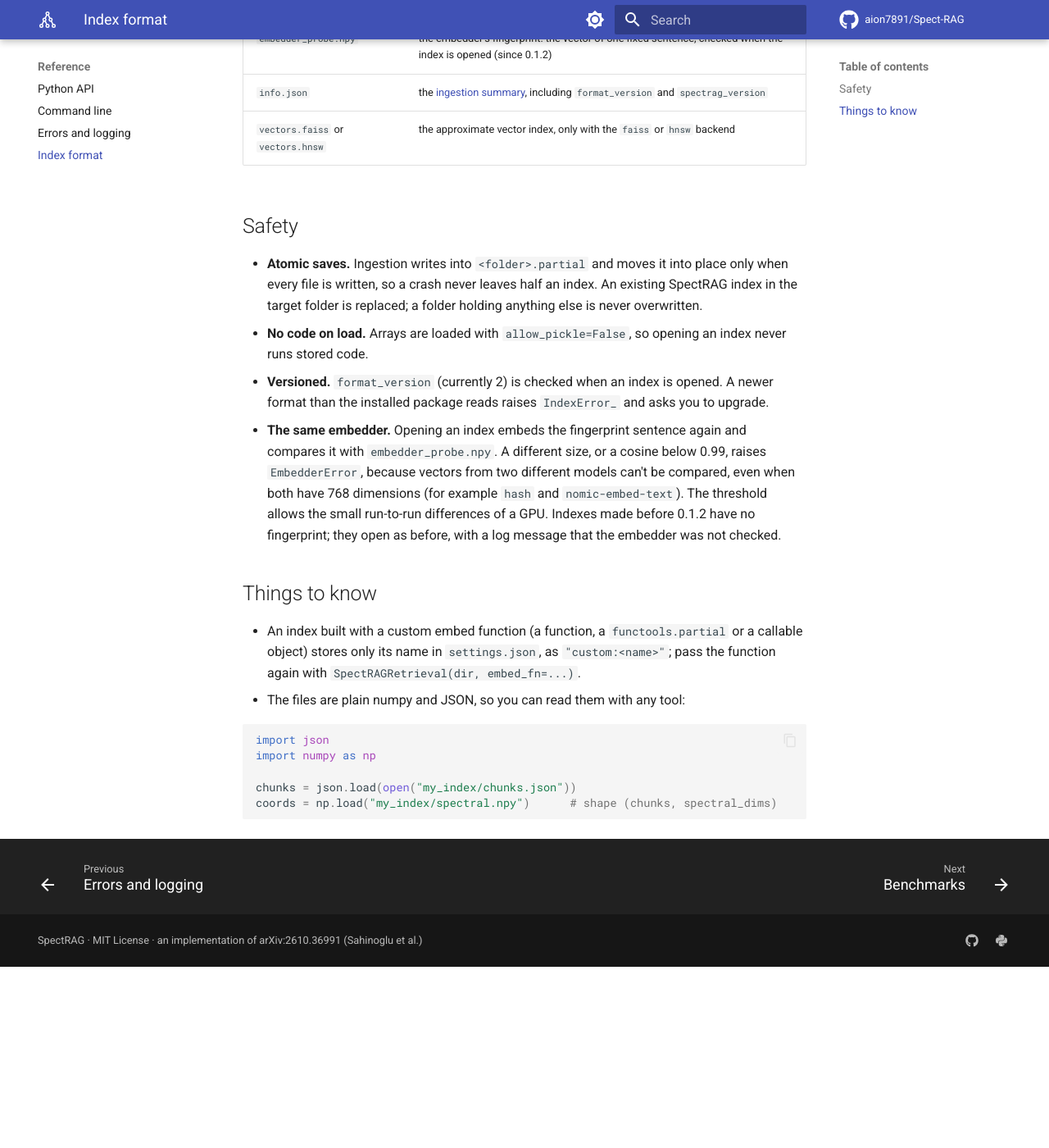
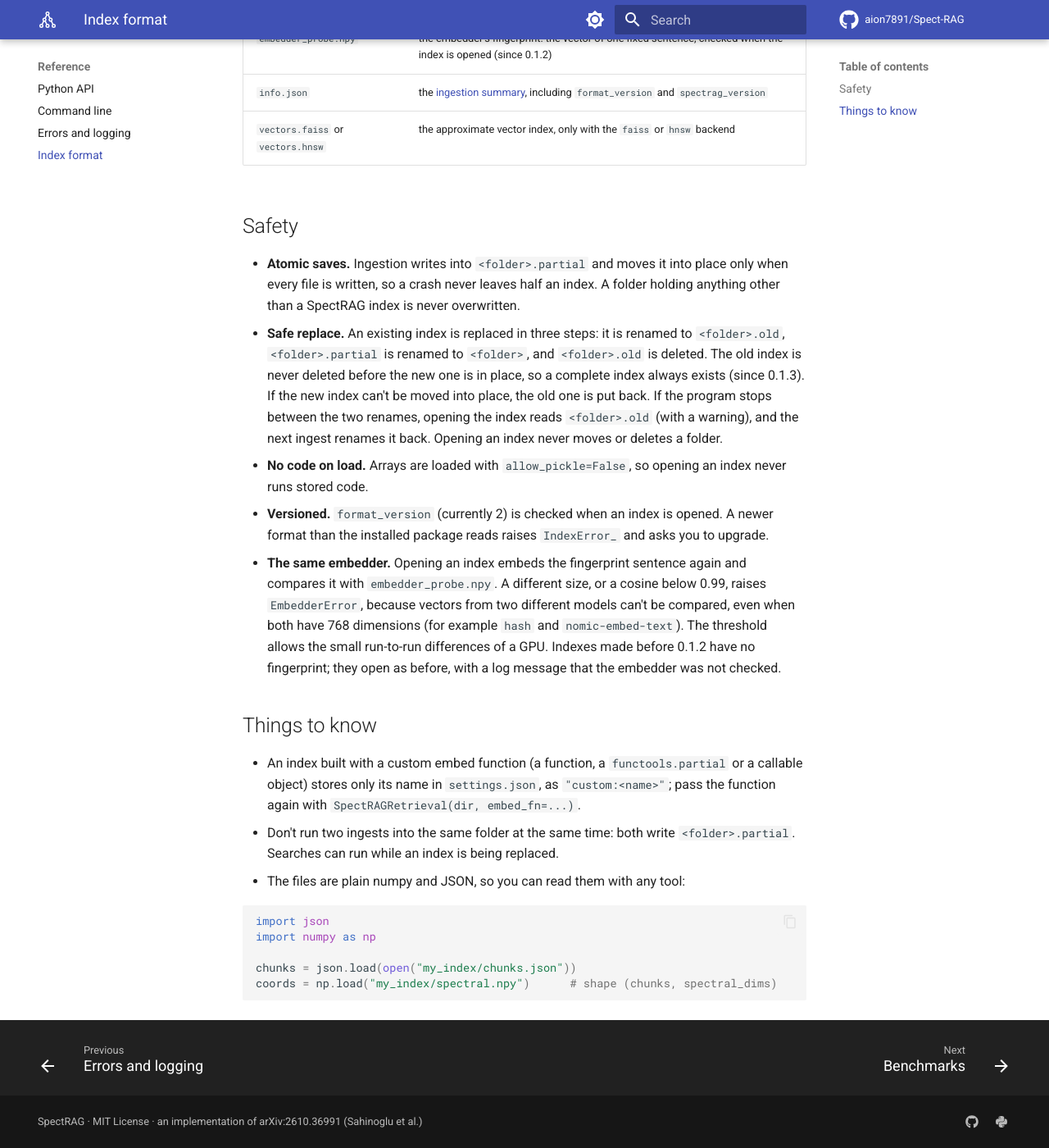
Before and after one commit to aion7891/Spect-RAG, an MkDocs documentation site: the page built from docs/reference/index-format.md, in a window 1280 px wide and 1400 px high, scrolled down 737 px. Shown: the whole window at 82% size. Built offline with MkDocs 1.6.1 and Material for MkDocs 9.7.7, drawn with Linux system fonts in a browser that asks for light colours; comment, search, counter and statistics services are not loaded; before the commit the page ends 1916 px from its top, so only the background shows below that.

Commit message:
docs: describe the safe index replace and its one remaining limit

````diff
--- a/docs/reference/index-format.md
+++ b/docs/reference/index-format.md
@@ -23,8 +23,15 @@ edge signals are one `.npz`, and everything else is JSON.
 ## Safety
 
 * **Atomic saves.** Ingestion writes into `<folder>.partial` and moves it into place only when
-  every file is written, so a crash never leaves half an index. An existing SpectRAG index in
-  the target folder is replaced; a folder holding anything else is never overwritten.
+  every file is written, so a crash never leaves half an index. A folder holding anything other
+  than a SpectRAG index is never overwritten.
+* **Safe replace.** An existing index is replaced in three steps: it is renamed to
+  `<folder>.old`, `<folder>.partial` is renamed to `<folder>`, and `<folder>.old` is deleted.
+  The old index is never deleted before the new one is in place, so a complete index always
+  exists (since 0.1.3). If the new index can't be moved into place, the old one is put back.
+  If the program stops between the two renames, opening the index reads `<folder>.old` (with a
+  warning), and the next ingest renames it back. Opening an index never moves or deletes a
+  folder.
 * **No code on load.** Arrays are loaded with `allow_pickle=False`, so opening an index never
   runs stored code.
 * **Versioned.** `format_version` (currently 2) is checked when an index is opened. A newer
@@ -41,6 +48,8 @@ edge signals are one `.npz`, and everything else is JSON.
 * An index built with a custom embed function (a function, a `functools.partial` or a
   callable object) stores only its name in `settings.json`, as `"custom:<name>"`; pass the
   function again with `SpectRAGRetrieval(dir, embed_fn=...)`.
+* Don't run two ingests into the same folder at the same time: both write `<folder>.partial`.
+  Searches can run while an index is being replaced.
 * The files are plain numpy and JSON, so you can read them with any tool:
 
 ```python
````
Also changed, not shown: README.md (+5 -3 lines), docs/PRODUCTION_READINESS.md (+1 -1 lines), docs/PROGRESS.md (+21 -1 lines).
